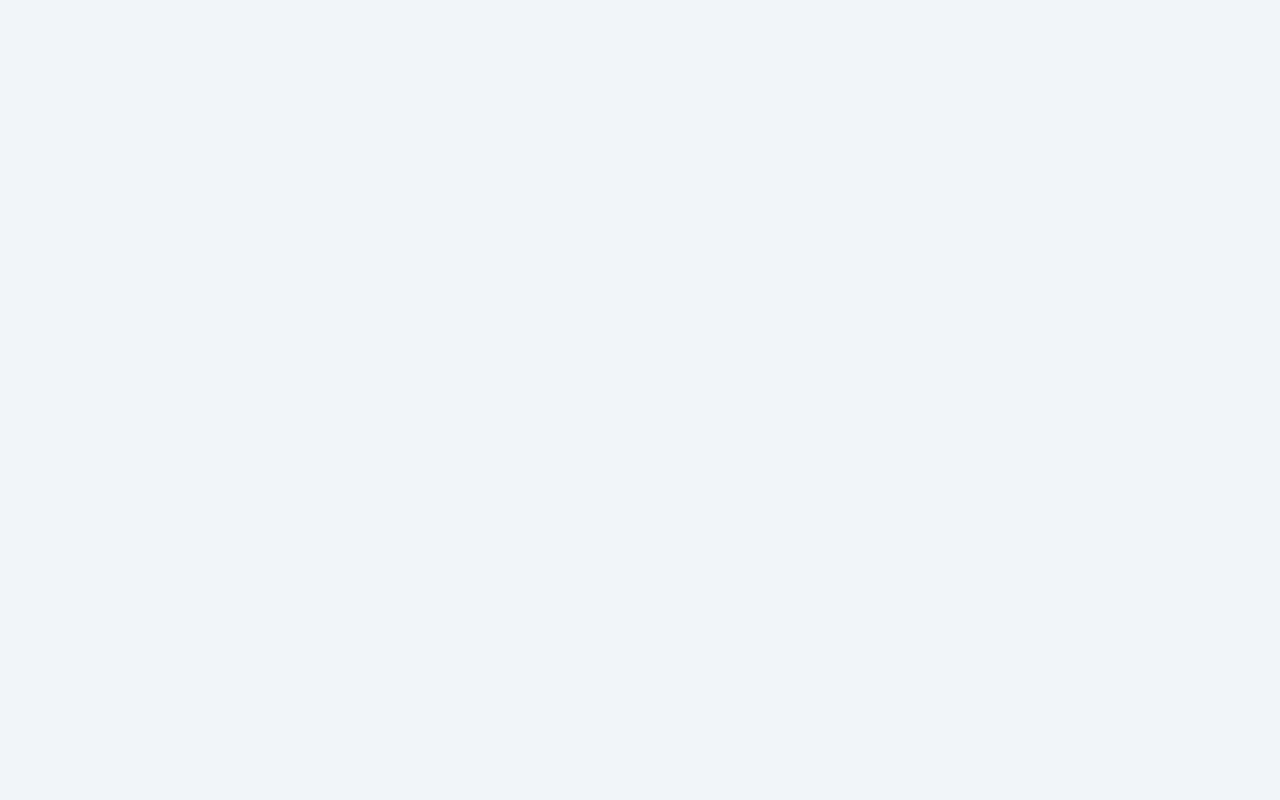
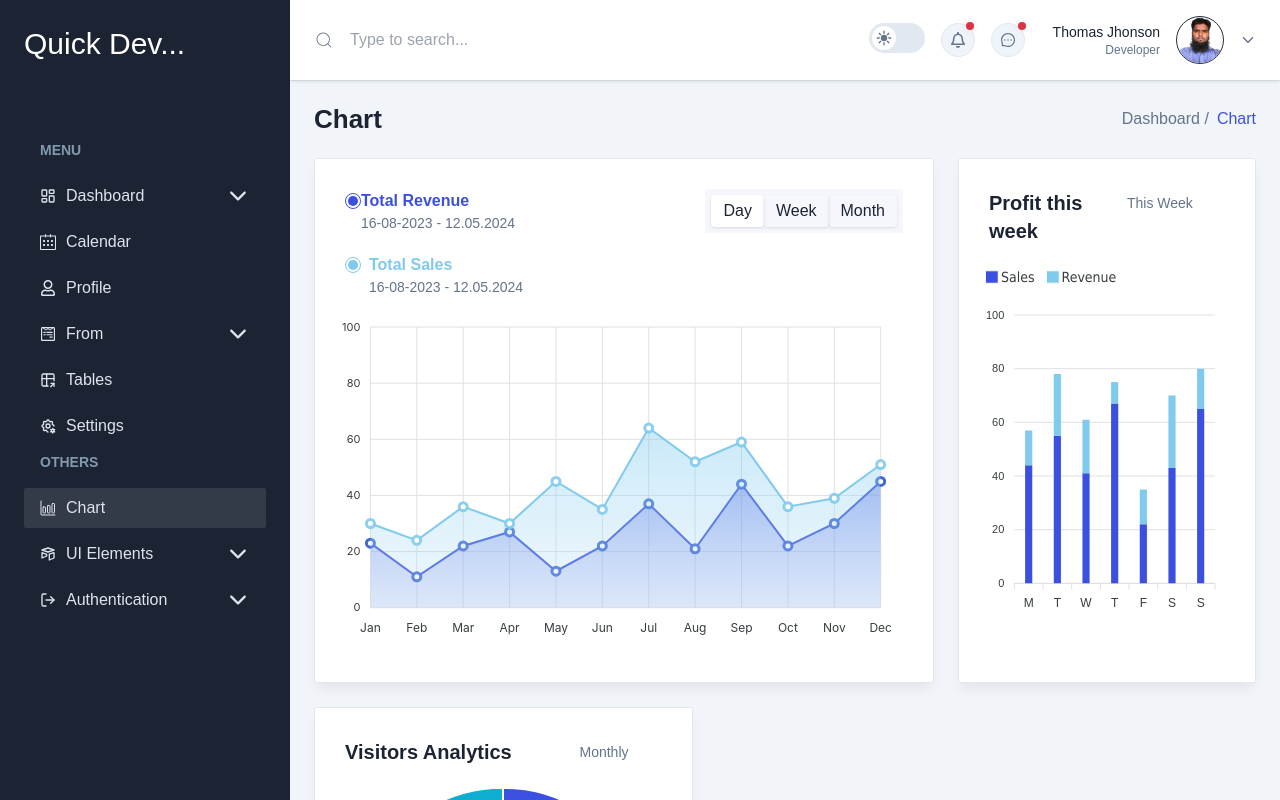
Before and after one commit to ariful-islam-dev/e-commerce-dashboard, a React (Vite) app: page /chart in a window 1280 px wide. Before the commit this address had no page. Built offline with nearby package versions, Linux system fonts and the light colour scheme.

Commit message:
feat:chart page is done

```diff
--- a/src/App.tsx
+++ b/src/App.tsx
@@ -8,6 +8,7 @@ import Calender from './pages/Calender';
 import Profile from './pages/Profile';
 import Tables from './pages/Tables';
 import Settings from './pages/Settings';
+import Chart from './pages/Chart';
 
 function App() {
   const [loading, setLoading] = useState<boolean>(true);
@@ -70,6 +71,14 @@ function App() {
             <Settings />
           </>
         }
+      /><Route
+        path="/chart"
+        element={
+          <>
+            <PageTitle title='Basic Chart || Md. Ariful Islam' />
+            <Chart />
+          </>
+        }
       />
     </Routes>
   )
--- a/src/components/sidebar/index.tsx
+++ b/src/components/sidebar/index.tsx
@@ -212,7 +212,7 @@ const Sidebar = ({ sidebarOpen, setSidebarOpen }: SidebarProps) => {
                                 <h3 className="mb-4 ml-4 text-sm font-semibold text-bodydark2">OTHERS</h3>
                                 <ul className="mb-6 flex flex-col gap-1.5">
                                     <li>
-                                        <NavLink to="/chat"
+                                        <NavLink to="/chart"
                                             className={`group relative flex items-center gap-2.5 rounded-sm px-4 py-2 font-medium text-bodydark1 duration-300 ease-in-out hover:bg-graydark dark:hover:bg-meta-4 ${(pathname === '/chart' || pathname.includes('chart')) && 'bg-graydark dark:bg-meta-4'}`}
 
                                         >
--- /dev/null
+++ b/src/pages/Chart.tsx
@@ -0,0 +1,22 @@
+import Breadcrumb from "../components/Breadcrumbs";
+import ChartOne from "../components/Charts/ChartOne";
+import ChartThree from "../components/Charts/ChartThree";
+import ChartTwo from "../components/Charts/ChartTwo";
+import DefaultLayout from "../layout";
+
+
+const Chart = () => {
+    return (
+        <DefaultLayout>
+            <Breadcrumb pageName="Chart" />
+
+            <div className="grid grid-cols-12 gap-4 md:gap-6 2xl:gap-7.5">
+                <ChartOne />
+                <ChartTwo />
+                <ChartThree />
+            </div>
+        </DefaultLayout>
+    );
+};
+
+export default Chart;
--- a/src/pages/Profile.tsx
+++ b/src/pages/Profile.tsx
@@ -3,6 +3,7 @@ import Breadcrumb from '../components/Breadcrumbs/index';
 import userPhoto from '../images/arif.png'
 import cover from '../images/cover.png'
 import { Link } from 'react-router-dom';
+import { FaCamera, FaDribbble, FaEdit, FaFacebook, FaGithub, FaLinkedin, FaTwitter } from "react-icons/fa";
 
 const aboutData = [
     {
@@ -31,7 +32,9 @@ const Profile = () => {
                     <div className="absolute z-10 bottom-1 right-1 xsm:bottom-4 xsm:right-4">
                         <label htmlFor="cover" className="flex items-center justify-center gap-2 px-2 py-1 text-sm font-medium text-white rounded cursor-pointer bg-primary hover:bg-opacity-90 xsm:px-4">
                             <input type="file" className="sr-only" id="cover" />
-                            <span></span>
+                            <span>
+                                <FaEdit />
+                            </span>
                             <span>Edit</span>
 
                         </label>
@@ -45,6 +48,7 @@ const Profile = () => {
                             </span>
                             <label htmlFor="profile" className="absolute bottom-0 right-0 flex h-8.5 w-8.5 cursor-pointer items-center justify-center rounded-full bg-primary text-white hover:bg-opacity-90 sm:bottom-2 sm:right-2">
                                 {/* icon  */}
+                                <FaCamera />
                                 <input type="file" name="profile" id="profile" className="sr-only" />
                             </label>
                         </div>
@@ -80,24 +84,19 @@ const Profile = () => {
                         </h4>
                         <div className="flex items-center justify-center gap-3 5">
                             <Link to={'#'} className="hover:text-primary" aria-label="social-icon">
-                                {/* Facebook icon  */}
-                                Fb
+                                <FaFacebook />
                             </Link>
                             <Link to={'#'} className="hover:text-primary" aria-label="social-icon">
-                                {/* Facebook icon  */}
-                                Tw
+                                <FaTwitter />
                             </Link>
                             <Link to={'#'} className="hover:text-primary" aria-label="social-icon">
-                                {/* Facebook icon  */}
-                                Ln
+                                <FaLinkedin />
                             </Link>
                             <Link to={'#'} className="hover:text-primary" aria-label="social-icon">
-                                {/* Facebook icon  */}
-                                Dr
+                                <FaDribbble />
                             </Link>
                             <Link to={'#'} className="hover:text-primary" aria-label="social-icon">
-                                {/* Facebook icon  */}
-                                Gh
+                                <FaGithub />
                             </Link>
 
                         </div>
```
